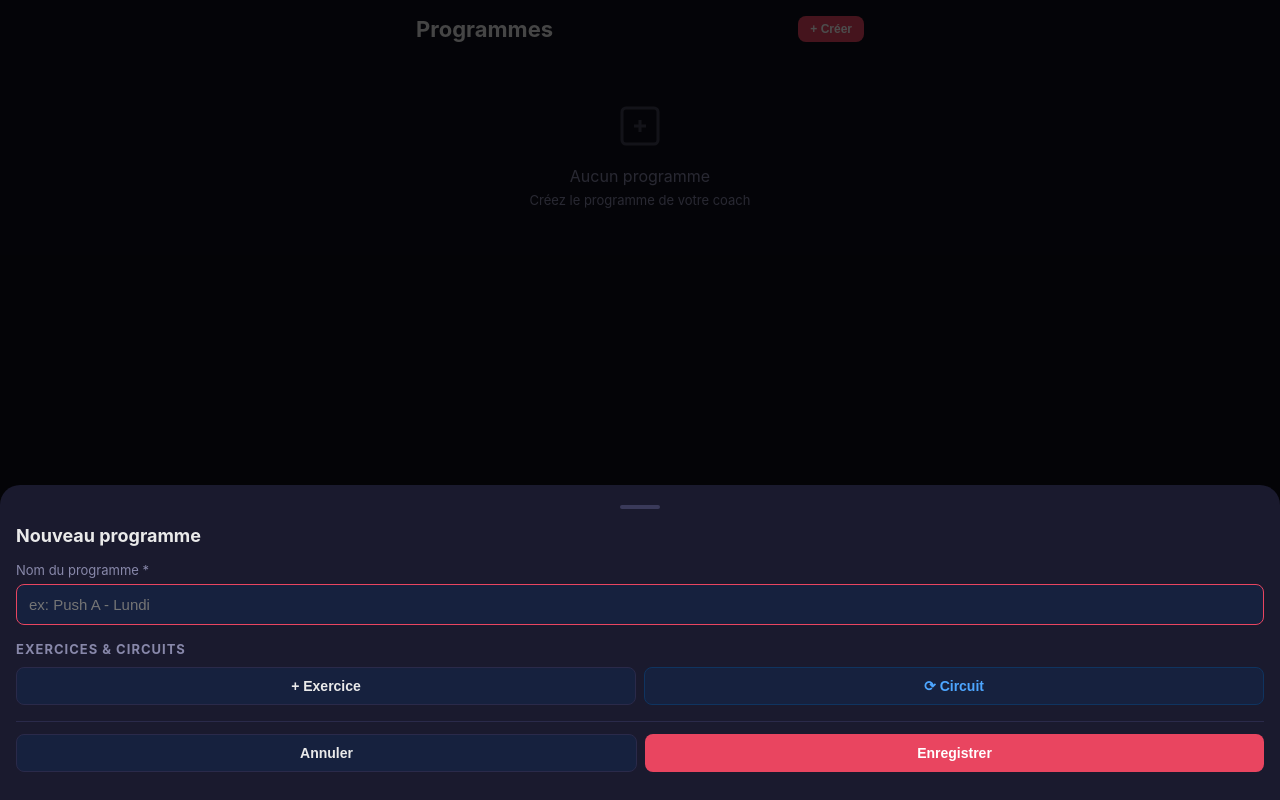
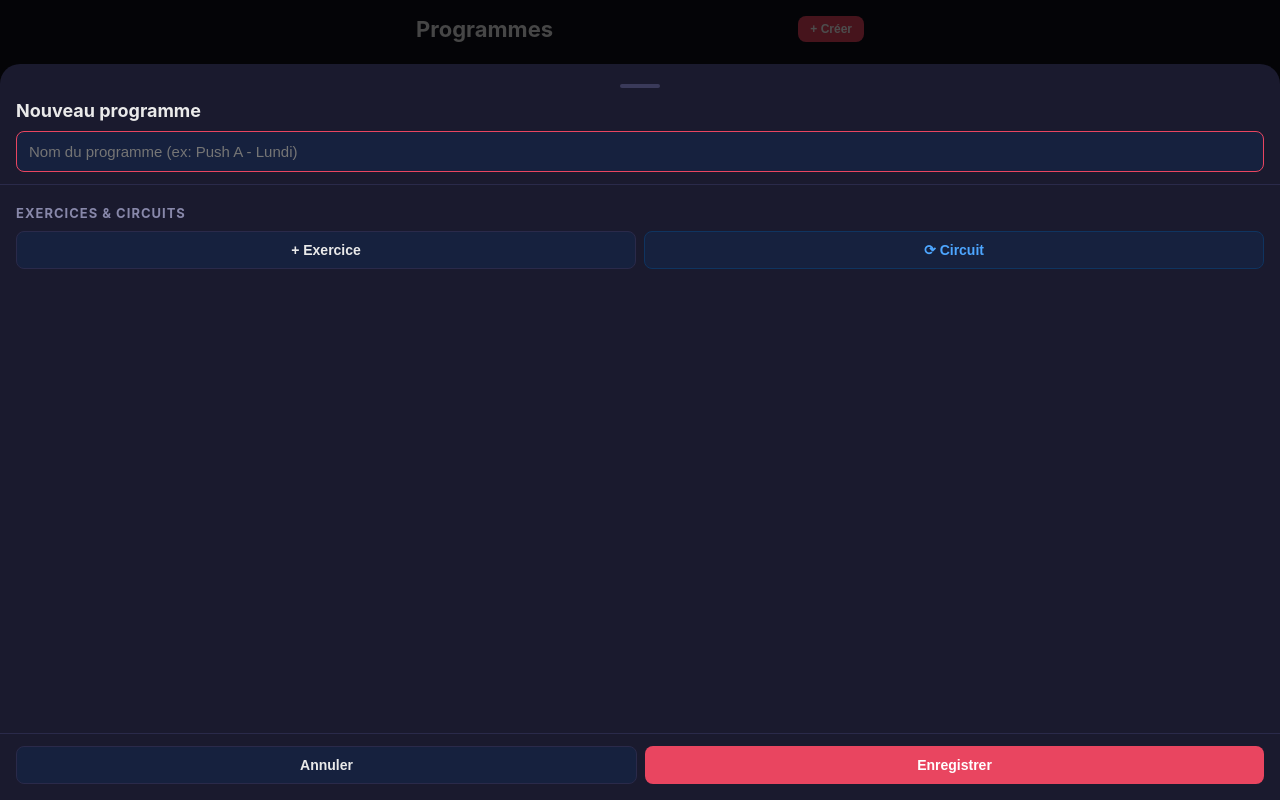
Before and after one commit to armarechal-star/sport, a React (Vite) app: page / in a window 1280 px wide. Both pictures are taken after a click on the button "+ Créer". Built offline with nearby package versions, Linux system fonts and the light colour scheme.

Commit message:
Full-screen program modal, sticky buttons, create exercise from picker

```diff
--- a/src/components/Programs.jsx
+++ b/src/components/Programs.jsx
@@ -1,5 +1,5 @@
 import { useState, useRef, useEffect } from 'react'
-import { getPrograms, savePrograms, getExercises, uid } from '../store'
+import { getPrograms, savePrograms, getExercises, saveExercises, uid } from '../store'
 
 const CATEGORIES = ['Poitrine', 'Dos', 'Épaules', 'Bras', 'Jambes', 'Abdos', 'Cardio', 'Autre']
 
@@ -9,16 +9,21 @@ const XIcon = () => (
   </svg>
 )
 
-function ExercisePicker({ exercises, value, onChange }) {
+function ExercisePicker({ exercises, value, onChange, onExerciseCreated }) {
   const [open, setOpen] = useState(false)
   const [search, setSearch] = useState('')
   const [cat, setCat] = useState('Tous')
+  const [creating, setCreating] = useState(false)
+  const [newName, setNewName] = useState('')
+  const [newCat, setNewCat] = useState('Autre')
   const inputRef = useRef(null)
+  const newNameRef = useRef(null)
   const selected = exercises.find(e => e.id === value)
 
   useEffect(() => {
-    if (open) setTimeout(() => inputRef.current?.focus(), 50)
-  }, [open])
+    if (open && !creating) setTimeout(() => inputRef.current?.focus(), 50)
+    if (creating) setTimeout(() => newNameRef.current?.focus(), 50)
+  }, [open, creating])
 
   const filtered = exercises.filter(e => {
     const matchCat = cat === 'Tous' || e.category === cat
@@ -31,6 +36,18 @@ function ExercisePicker({ exercises, value, onChange }) {
     setOpen(false)
     setSearch('')
     setCat('Tous')
+  }
+
+  function handleCreate() {
+    if (!newName.trim()) return
+    const newEx = { id: uid(), name: newName.trim(), category: newCat, youtubeUrl: '', notes: '' }
+    onExerciseCreated(newEx)
+    onChange(newEx.id)
+    setOpen(false)
+    setCreating(false)
+    setNewName('')
+    setNewCat('Autre')
+    setSearch('')
   }
 
   return (
@@ -47,35 +64,50 @@ function ExercisePicker({ exercises, value, onChange }) {
       </button>
 
       {open && (
-        <div className="modal-overlay" onClick={() => setOpen(false)}>
-          <div className="modal" onClick={e => e.stopPropagation()} style={{ maxHeight: '80vh' }}>
-            <div className="modal-handle" />
-            <div className="modal-title" style={{ marginBottom: 10 }}>Choisir un exercice</div>
+        <div className="modal-overlay" onClick={() => { setOpen(false); setCreating(false) }}>
+          <div className="modal-full" onClick={e => e.stopPropagation()}>
 
+            <div className="modal-full-header">
+              <div className="modal-handle" style={{ marginBottom: 12 }} />
+              <div className="row-between">
+                <div className="modal-title" style={{ marginBottom: 0 }}>
+                  {creating ? 'Nouvel exercice' : 'Choisir un exercice'}
+                </div>
+                {!creating && (
+                  <button className="btn btn-primary btn-sm" onClick={() => setCreating(true)}>+ Créer</button>
+                )}
+              </div>
+
+              {!creating && (
+                <>
                   <input
                     ref={inputRef}
                     value={search}
                     onChange={e => setSearch(e.target.value)}
                     placeholder="Rechercher par nom…"
-              style={{ marginBottom: 10 }}
+                    style={{ marginTop: 10, marginBottom: 8 }}
                   />
-
-            <div style={{ display: 'flex', gap: 6, overflowX: 'auto', paddingBottom: 10, marginBottom: 4 }}>
+                  <div style={{ display: 'flex', gap: 6, overflowX: 'auto', paddingBottom: 4 }}>
                     {['Tous', ...CATEGORIES].map(c => (
                       <button key={c} className={`chip ${cat === c ? 'active' : ''}`}
                         style={{ whiteSpace: 'nowrap' }} onClick={() => setCat(c)}>{c}</button>
                     ))}
                   </div>
+                </>
+              )}
+            </div>
 
-            <div style={{ overflowY: 'auto', maxHeight: '45vh' }}>
+            <div className="modal-full-body">
+              {!creating ? (
+                <>
                   {filtered.length === 0 && (
-                <p style={{ color: 'var(--text-muted)', fontSize: 13, textAlign: 'center', padding: 16 }}>Aucun résultat</p>
+                    <p style={{ color: 'var(--text-muted)', fontSize: 13, textAlign: 'center', padding: 24 }}>
+                      Aucun résultat — crée un exercice avec "+ Créer"
+                    </p>
                   )}
                   {filtered.map(ex => (
-                <div key={ex.id}
-                  onClick={() => pick(ex.id)}
-                  style={{
-                    padding: '10px 12px', borderRadius: 8, marginBottom: 4, cursor: 'pointer',
+                    <div key={ex.id} onClick={() => pick(ex.id)} style={{
+                      padding: '11px 12px', borderRadius: 8, marginBottom: 6, cursor: 'pointer',
                       background: ex.id === value ? 'rgba(233,69,96,0.15)' : 'var(--surface2)',
                       border: '1px solid ' + (ex.id === value ? 'var(--accent)' : 'transparent'),
                       display: 'flex', justifyContent: 'space-between', alignItems: 'center',
@@ -84,10 +116,35 @@ function ExercisePicker({ exercises, value, onChange }) {
                       <span style={{ fontSize: 11, color: 'var(--text-muted)' }}>{ex.category}</span>
                     </div>
                   ))}
+                </>
+              ) : (
+                <>
+                  <div className="form-group">
+                    <label>Nom de l'exercice *</label>
+                    <input ref={newNameRef} value={newName}
+                      onChange={e => setNewName(e.target.value)}
+                      placeholder="ex: Curl incliné"
+                      onKeyDown={e => e.key === 'Enter' && handleCreate()} />
+                  </div>
+                  <div className="form-group">
+                    <label>Catégorie</label>
+                    <select value={newCat} onChange={e => setNewCat(e.target.value)}>
+                      {CATEGORIES.map(c => <option key={c}>{c}</option>)}
+                    </select>
+                  </div>
+                </>
+              )}
             </div>
 
             <div className="modal-actions">
+              {creating ? (
+                <>
+                  <button className="btn btn-secondary" style={{ flex: 1 }} onClick={() => setCreating(false)}>Retour</button>
+                  <button className="btn btn-primary" style={{ flex: 1 }} onClick={handleCreate}>Créer et sélectionner</button>
+                </>
+              ) : (
                 <button className="btn btn-secondary" style={{ flex: 1 }} onClick={() => setOpen(false)}>Fermer</button>
+              )}
             </div>
           </div>
         </div>
@@ -96,7 +153,7 @@ function ExercisePicker({ exercises, value, onChange }) {
   )
 }
 
-function ExerciseItem({ item, exercises, onUpdate, onRemove, index }) {
+function ExerciseItem({ item, exercises, onUpdate, onRemove, onExerciseCreated, index }) {
   return (
     <div className="card" style={{ padding: 12, marginBottom: 8 }}>
       <div className="row-between" style={{ marginBottom: 8 }}>
@@ -107,7 +164,8 @@ function ExerciseItem({ item, exercises, onUpdate, onRemove, index }) {
       <div className="form-group" style={{ marginBottom: 8 }}>
         <label>Exercice</label>
         <ExercisePicker exercises={exercises} value={item.exerciseId}
-          onChange={id => onUpdate({ ...item, exerciseId: id })} />
+          onChange={id => onUpdate({ ...item, exerciseId: id })}
+          onExerciseCreated={onExerciseCreated} />
       </div>
 
       <div style={{ display: 'grid', gridTemplateColumns: '1fr 1fr 1fr 1fr', gap: 8 }}>
@@ -136,7 +194,7 @@ function ExerciseItem({ item, exercises, onUpdate, onRemove, index }) {
   )
 }
 
-function CircuitItem({ item, exercises, onUpdate, onRemove, index }) {
+function CircuitItem({ item, exercises, onUpdate, onRemove, onExerciseCreated, index }) {
   function addCircuitEx() {
     onUpdate({
       ...item,
@@ -190,7 +248,8 @@ function CircuitItem({ item, exercises, onUpdate, onRemove, index }) {
           <div style={{ display: 'flex', gap: 6, alignItems: 'center', marginBottom: 4 }}>
             <div style={{ flex: 1 }}>
               <ExercisePicker exercises={exercises} value={ce.exerciseId}
-                onChange={id => updateCircuitEx(ce.id, 'exerciseId', id)} />
+                onChange={id => updateCircuitEx(ce.id, 'exerciseId', id)}
+                onExerciseCreated={onExerciseCreated} />
             </div>
             <button className="btn btn-ghost btn-sm" style={{ color: '#e94560', padding: '4px', flexShrink: 0 }}
               onClick={() => removeCircuitEx(ce.id)}>−</button>
@@ -212,9 +271,15 @@ function CircuitItem({ item, exercises, onUpdate, onRemove, index }) {
 }
 
 function ProgramModal({ prog, onSave, onClose }) {
-  const exercises = getExercises()
+  const [exercises, setExercises] = useState(getExercises)
   const [name, setName] = useState(prog?.name || '')
   const [items, setItems] = useState(prog?.exercises || [])
+
+  function handleExerciseCreated(newEx) {
+    const updated = [...exercises, newEx]
+    saveExercises(updated)
+    setExercises(updated)
+  }
 
   function addExercise() {
     setItems(prev => [...prev, {
@@ -250,37 +315,37 @@ function ProgramModal({ prog, onSave, onClose }) {
 
   return (
     <div className="modal-overlay" onClick={onClose}>
-      <div className="modal" onClick={e => e.stopPropagation()}>
-        <div className="modal-handle" />
-        <div className="modal-title">{prog ? 'Modifier le programme' : 'Nouveau programme'}</div>
+      <div className="modal-full" onClick={e => e.stopPropagation()}>
 
-        <div className="form-group">
-          <label>Nom du programme *</label>
-          <input value={name} onChange={e => setName(e.target.value)} placeholder="ex: Push A - Lundi" autoFocus />
+        <div className="modal-full-header">
+          <div className="modal-handle" style={{ marginBottom: 12 }} />
+          <div className="modal-title" style={{ marginBottom: 10 }}>
+            {prog ? 'Modifier le programme' : 'Nouveau programme'}
+          </div>
+          <input value={name} onChange={e => setName(e.target.value)}
+            placeholder="Nom du programme (ex: Push A - Lundi)" autoFocus />
         </div>
 
-        <div className="section-title" style={{ marginTop: 16 }}>Exercices & Circuits</div>
+        <div className="modal-full-body">
+          <div className="section-title" style={{ marginTop: 8 }}>Exercices & Circuits</div>
 
           {items.map((item, i) => item.type === 'circuit' ? (
             <CircuitItem key={item.id} item={item} exercises={exercises} index={i}
               onUpdate={updated => updateItem(item.id, updated)}
-            onRemove={() => removeItem(item.id)} />
+              onRemove={() => removeItem(item.id)}
+              onExerciseCreated={handleExerciseCreated} />
           ) : (
             <ExerciseItem key={item.id} item={item} exercises={exercises} index={i}
               onUpdate={updated => updateItem(item.id, updated)}
-            onRemove={() => removeItem(item.id)} />
+              onRemove={() => removeItem(item.id)}
+              onExerciseCreated={handleExerciseCreated} />
           ))}
 
-        {exercises.length === 0 ? (
-          <p style={{ fontSize: 13, color: 'var(--text-muted)', textAlign: 'center', padding: 12 }}>
-            Ajoutez d'abord des exercices dans la bibliothèque.
-          </p>
-        ) : (
-          <div className="row" style={{ gap: 8, marginBottom: 16 }}>
+          <div className="row" style={{ gap: 8, marginTop: 4, marginBottom: 8 }}>
             <button className="btn btn-secondary" style={{ flex: 1 }} onClick={addExercise}>+ Exercice</button>
             <button className="btn btn-secondary" style={{ flex: 1, borderColor: '#0f3460', color: '#4da6ff' }} onClick={addCircuit}>⟳ Circuit</button>
           </div>
-        )}
+        </div>
 
         <div className="modal-actions">
           <button className="btn btn-secondary" style={{ flex: 1 }} onClick={onClose}>Annuler</button>
--- a/src/index.css
+++ b/src/index.css
@@ -357,12 +357,35 @@ select option {
   animation: slideUp 0.25s ease;
 }
 
+/* Modal plein écran avec header + body scrollable + footer fixe */
+.modal-full {
+  background: var(--surface);
+  border-radius: 20px 20px 0 0;
+  width: 100%;
+  height: 92dvh;
+  display: flex;
+  flex-direction: column;
+  animation: slideUp 0.25s ease;
+  overflow: hidden;
+}
+
+.modal-full-header {
+  flex-shrink: 0;
+  padding: 20px 16px 12px;
+  border-bottom: 1px solid #2a2a4a;
+}
+
+.modal-full-body {
+  flex: 1;
+  overflow-y: auto;
+  -webkit-overflow-scrolling: touch;
+  padding: 12px 16px 8px;
+}
+
 .modal-actions {
-  position: sticky;
-  bottom: 0;
+  flex-shrink: 0;
   background: var(--surface);
-  padding: 12px 0 calc(12px + var(--safe-bottom));
-  margin-top: 8px;
+  padding: 12px 16px calc(16px + var(--safe-bottom));
   border-top: 1px solid #2a2a4a;
   display: flex;
   gap: 8px;
```
Also changed, not shown: 4 other files (tests, documents, lock files or other folders). Lines whose indentation alone changed are shown as unchanged.
